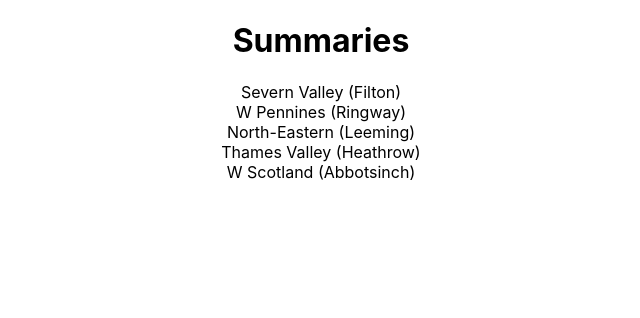
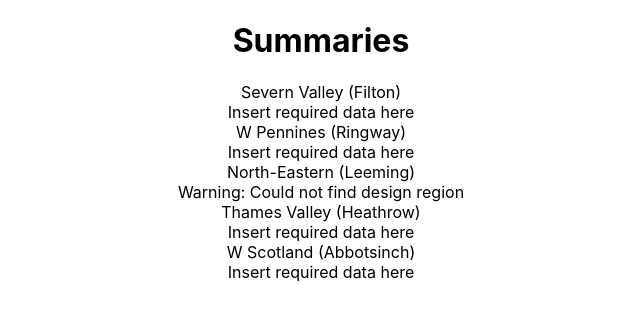
Before and after one commit to chima2g/quote_summary, a React (Create React App) app: page / in a window 1280 px wide. Shown: the top 318 px of the page, without its empty margins (319-959 px from the left). Built offline with nearby package versions, Linux system fonts and the light colour scheme; data requests are answered from the project's data file.

Commit message:
output error message when designRegion cannot be found by the weather API

```diff
--- a/src/HouseSummary.js
+++ b/src/HouseSummary.js
@@ -1,5 +1,19 @@
+import useFetch from "./useFetch";
+
 const HouseSummary = ({ house }) => {
-  return <div>{house.designRegion}</div>;
+  const { data: location, error } = useFetch(
+    `http://localhost:8000/weather?location=${house.designRegion}`
+  );
+
+  return (
+    <div>
+      <div>{house.designRegion}</div>
+      <div>
+        {error && <div>Warning: Could not find design region</div>}
+        {!error && location && <div>Insert required data here</div>}
+      </div>
+    </div>
+  );
 };
 
 export default HouseSummary;
--- /dev/null
+++ b/src/useFetch.js
@@ -0,0 +1,36 @@
+import { useState, useEffect } from "react";
+
+const useFetch = (url) => {
+  const [data, setData] = useState(null);
+  const [error, setError] = useState(null);
+
+  useEffect(() => {
+    fetch(url, {
+      //TODO: api key would ideally not be passed as a value
+      "x-api-key": "f661f74e-20a7-4e9f-acfc-041cfb846505",
+    })
+      .then((res) => {
+        if (!res.ok) {
+          // error coming back from server
+          throw Error("could not fetch the data for that resource");
+        }
+        return res.json();
+      })
+      .then((data) => {
+        // localhost version of server returns empty array instead of 404 when string is correct but data not found
+        if (Array.isArray(data) && !data.length)
+          throw Error("could not fetch the data for that resource");
+
+        setData(data);
+        setError(null);
+      })
+      .catch((err) => {
+        // auto catches network / connection error
+        setError(err.message);
+      });
+  }, [url]);
+
+  return { data, error };
+};
+
+export default useFetch;
```
